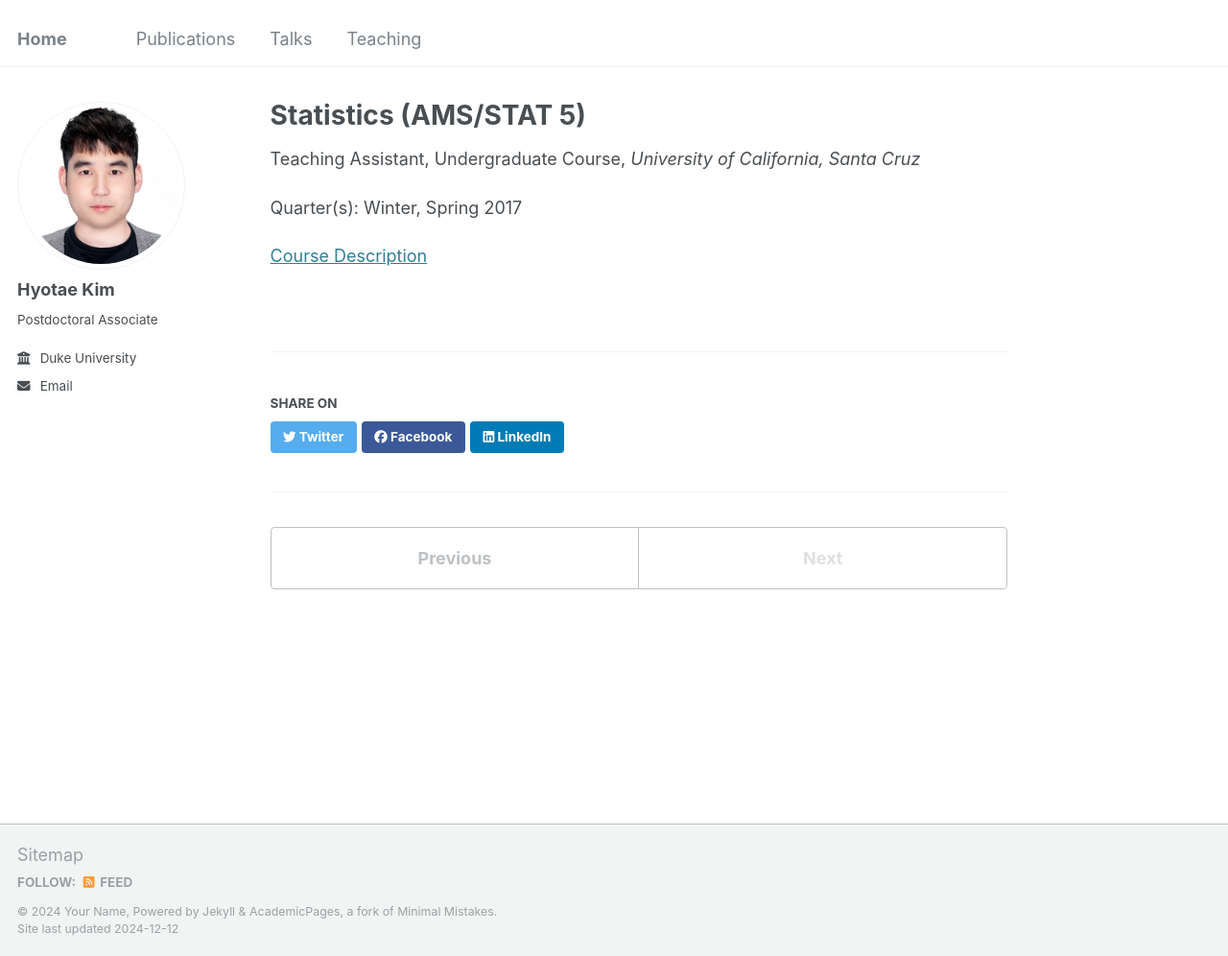
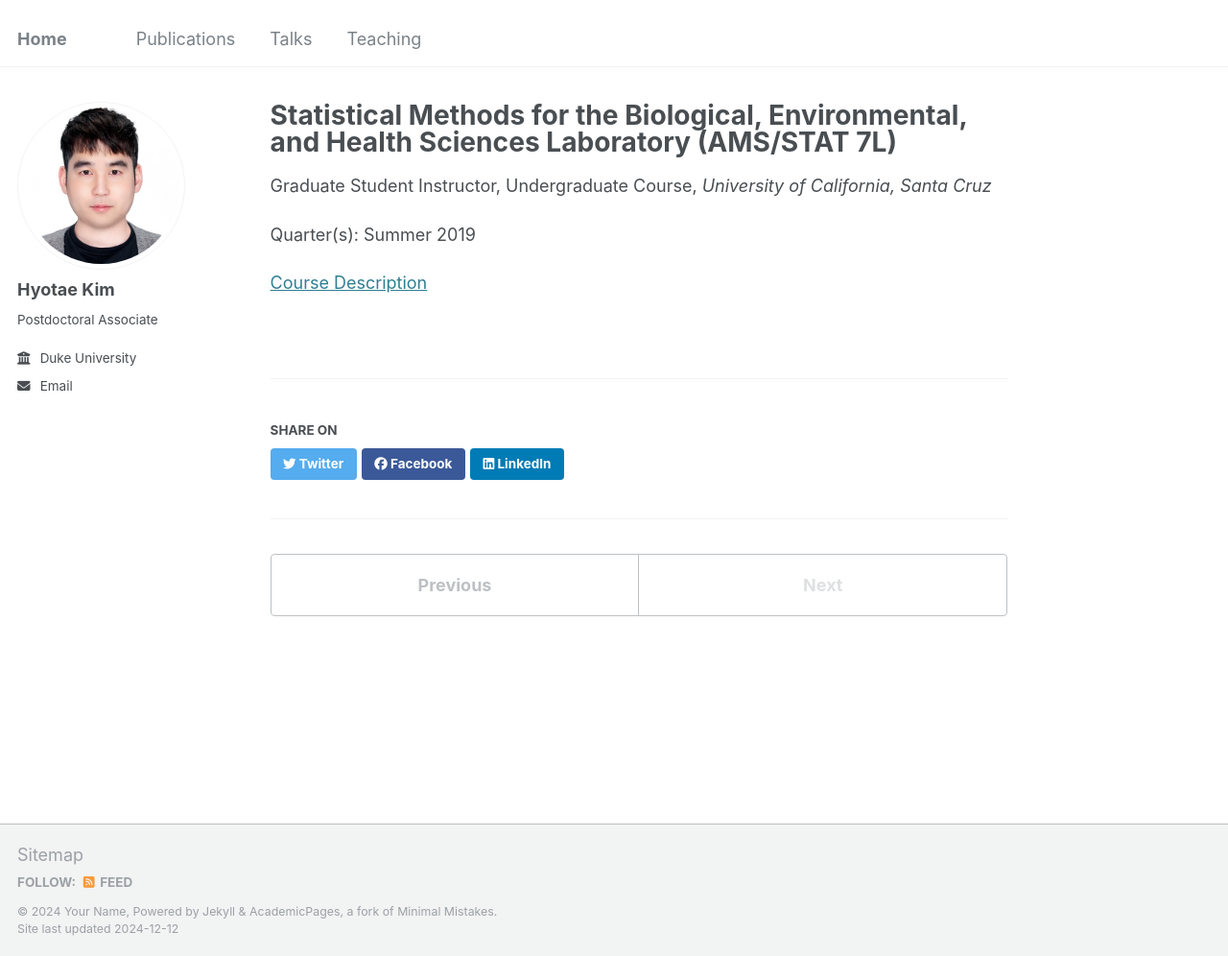
Before and after one commit to HyotaeKim/HyotaeKim.github.io, a Jekyll site: the page built from _teaching/stat7l.md, in a window 1280 px wide and 996 px high. Shown: the whole window at 96% size. Built offline with Jekyll 4.4.1, drawn with Linux system fonts in a browser that asks for light colours.

Commit message:
Update stat7l.md

```diff
--- a/_teaching/stat7l.md
+++ b/_teaching/stat7l.md
@@ -1,12 +1,12 @@
 ---
-title: "Statistics (AMS/STAT 5)"
+title: "Statistical Methods for the Biological, Environmental, and Health Sciences Laboratory (AMS/STAT 7L)"
 collection: teaching
-role: "Teaching Assistant"
+role: "Graduate Student Instructor"
 type: "Undergraduate Course"
 permalink:
 venue: "University of California, Santa Cruz"
 ---
 
-Quarter(s): Winter, Spring 2017
+Quarter(s): Summer 2019
 
-[Course Description](https://catalog.ucsc.edu/en/current/general-catalog/courses/stat-statistics/lower-division/stat-5/)
+[Course Description](https://catalog.ucsc.edu/en/2022-2023/general-catalog/courses/stat-statistics/lower-division/stat-7l/)
```
